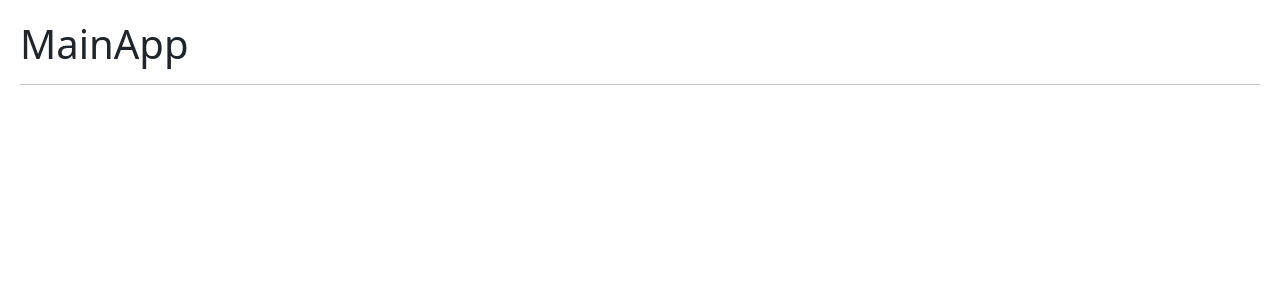
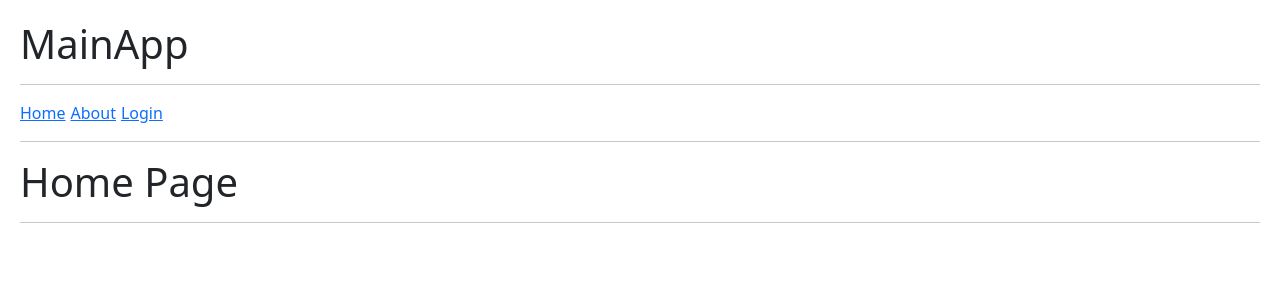
Before and after one commit to pauljgl2008/hook-app-react, a React (Vite) app: page / in a window 1280 px wide. Shown: the top 300 px of the page. Built offline with nearby package versions, Linux system fonts and the light colour scheme.

Commit message:
feat: Link - home, about, login

```diff
--- a/src/09-useContext/MainApp.jsx
+++ b/src/09-useContext/MainApp.jsx
@@ -1,8 +1,23 @@
+import { Navigate, Route, Routes, Link } from "react-router-dom"
+import { AboutPage, HomePage, LoginPage } from "./index"
+
 export const MainApp = () => {
     return (
         <>
             <h1>MainApp</h1>
             <hr />
+            <Link to="/">Home</Link>
+            <Link to="/about">About</Link>
+            <Link to="/login">Login</Link>
+            <hr />
+            <Routes>
+                <Route path="/" element={<HomePage />} />
+                <Route path="login" element={<LoginPage />} />
+                <Route path="about" element={<AboutPage />} />
+                {/* <Route path="/*" element={<LoginPage />} /> */}
+
+                <Route path="/*" element={<Navigate to="/about"/>}/>
+            </Routes>
         </>
     )
 }
--- /dev/null
+++ b/src/09-useContext/index.js
@@ -0,0 +1,4 @@
+export * from './AboutPage'
+export * from './LoginPage'
+export * from './HomePage'
+export * from './MainApp'
--- a/src/index.css
+++ b/src/index.css
@@ -1,7 +1,11 @@
-body{
+body {
     padding: 20px;
 }
 
-button{
+button {
     margin-right: 10px;
 }
+
+a {
+    margin-right: 5px;
+}
```
